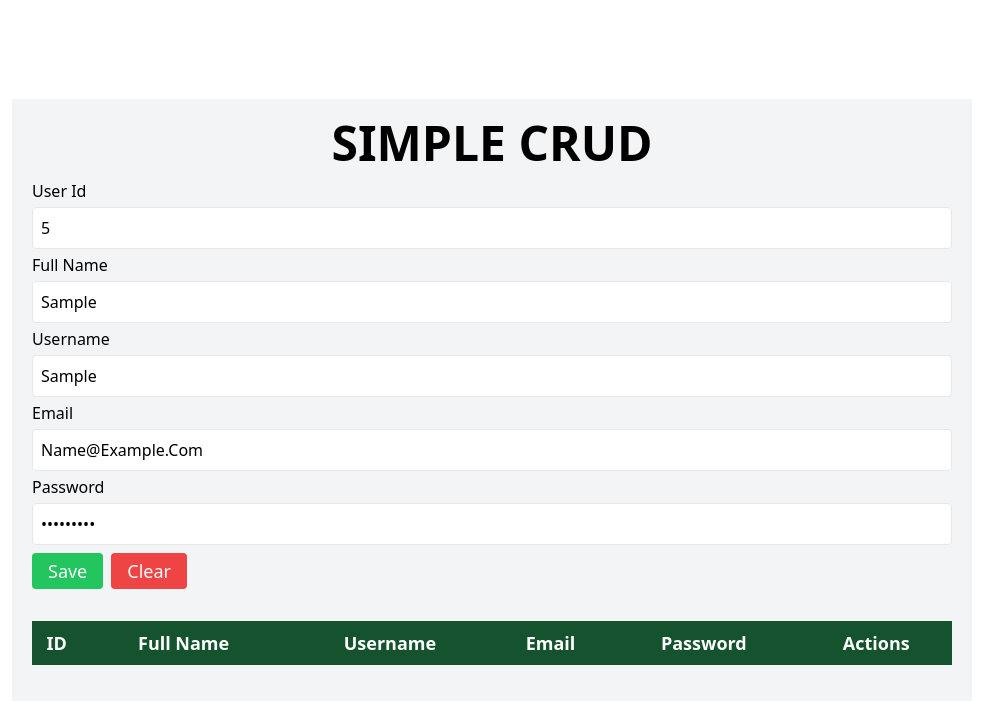
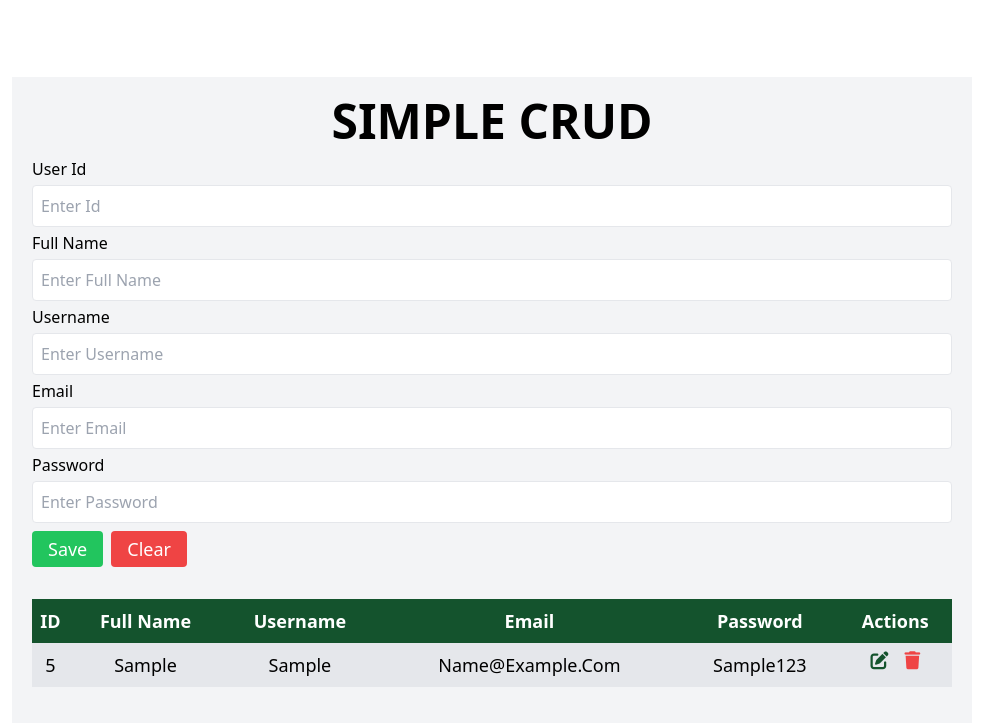
Before and after one commit to Apiipakar/simple_crud, a plain HTML site: page index.html in a window 1280 px wide. Both pictures are taken after typing "5", "Sample", "Sample", "name@example.com", "Sample123" into the empty fields and a click on the button "Save". Shown: the whole page, without its empty margins (148-1131 px from the left). Drawn offline with nearby package versions, Linux system fonts and the light colour scheme.

Commit message:
some changes on save and clear btns

```diff
--- a/index.html
+++ b/index.html
@@ -80,6 +80,7 @@
       <!-- form ends here -->
       <table
         class="w-ful sm:w-ful table-auto mt-8 capitalize my-4 overflow-scroll"
+        id="table"
         style="width: 100%">
         <thead class="bg-green-900 text-white">
           <tr>
--- a/mian.js
+++ b/mian.js
@@ -6,6 +6,9 @@ let password = document.getElementById("password");
 
 let updateBtn = document.getElementById("update");
 updateBtn.style.display = "none";
+
+let table = document.getElementById("table");
+table.style.visibility = "hidden";
 // create user
 const createUser = () => {
   let inputId = id.value;
@@ -42,6 +45,7 @@ const createUser = () => {
     </tr>`;
 
     document.getElementById("tbody").append(trBody);
+    table.style.visibility = "visible";
   }
 
   id.value = "";
@@ -50,6 +54,9 @@ const createUser = () => {
   email.value = "";
   password.value = "";
 };
+// create user invoke
+document.getElementById("save").addEventListener("click", createUser);
+
 // clear input values
 const clearInputs = () => {
   id.value = "";
@@ -60,15 +67,13 @@ const clearInputs = () => {
 
   updateBtn.style.display = "none";
 };
+// clear inputs function invoke
+document.getElementById("clear").addEventListener("click", clearInputs);
 
 // form handle
 document.getElementById("form").addEventListener("submit", (e) => {
   e.preventDefault();
 
-  // clear inputs
-  document.getElementById("clear").addEventListener("click", clearInputs);
-  // create user
-  document.getElementById("save").addEventListener("click", createUser);
   // delete user
   document.getElementById("tbody").addEventListener("click", (e) => {
     let target = e.target;
```
